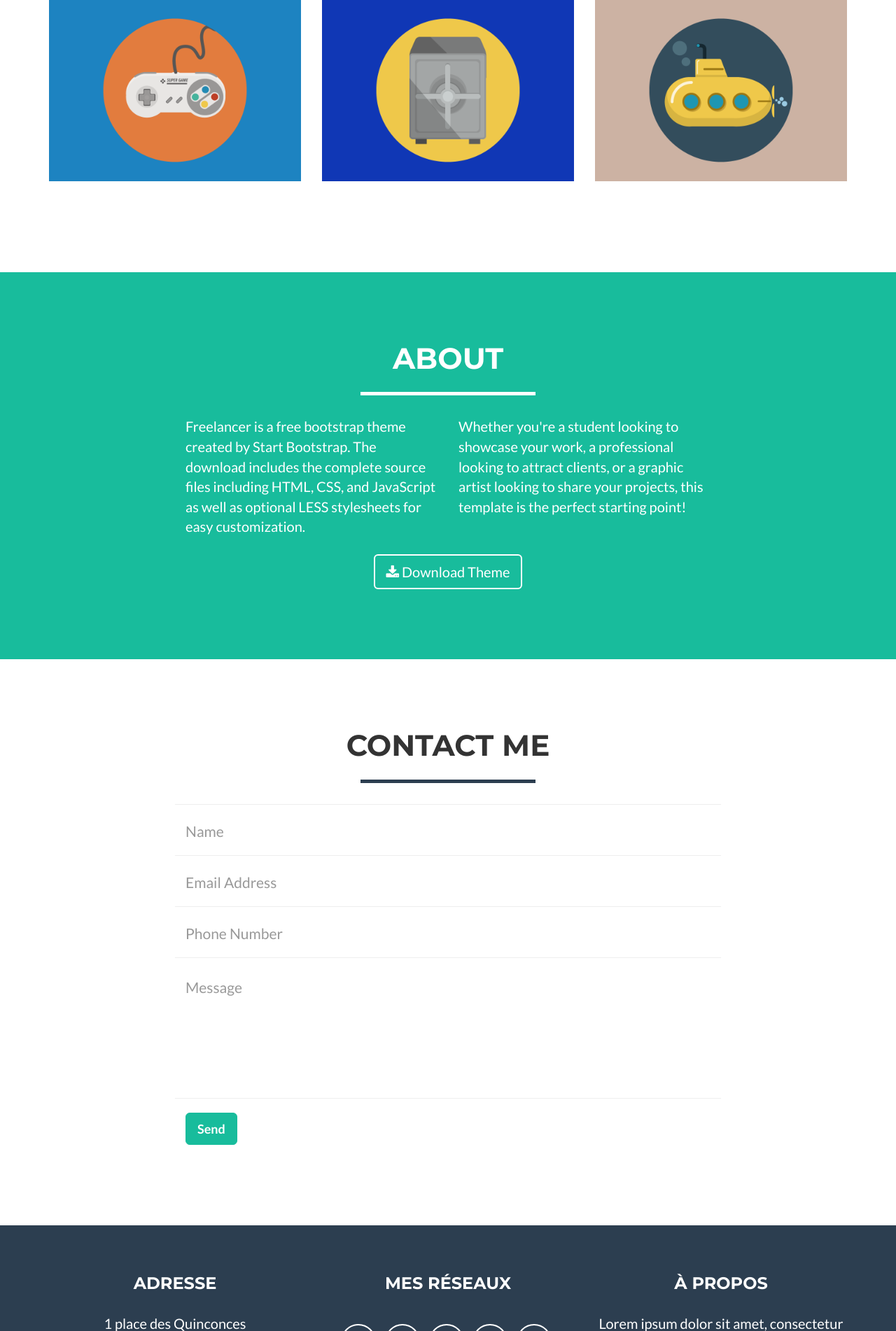
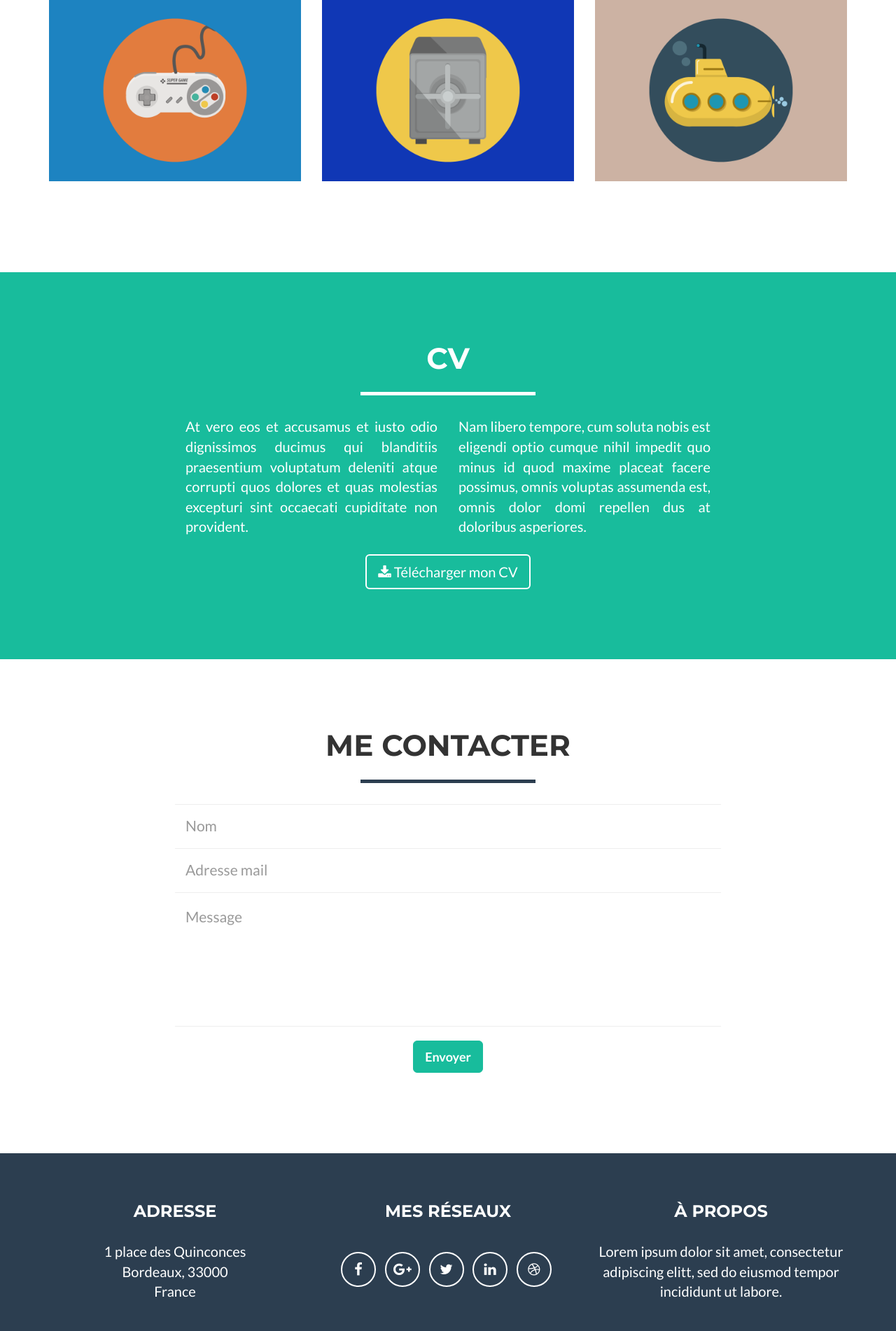
Before and after one commit to Chekaviah/openclassrooms-projet-5, a PHP site: page / in a window 1280 px wide. Shown: the part 1263-3165 px from the top of the page at 70% size. Run offline with PHP 8.4, Linux system fonts and the light colour scheme; some libraries are stand-ins or nearby versions.

Commit message:
homepage design

```diff
--- a/public/css/front.css
+++ b/public/css/front.css
@@ -321,6 +321,7 @@ section.success {
 	background: none;
 	box-shadow: none !important;
 	resize: none;
+	top: -8px;
 }
 
 .floating-label-form-group label {
@@ -666,3 +667,7 @@ fieldset[disabled] .btn-success.active {
 	color: #18BC9C;
 	text-decoration: underline;
 }
+
+#contact-form .btn-success {
+	margin-top: 20px;
+}
--- a/views/blog/home.twig
+++ b/views/blog/home.twig
@@ -98,20 +98,20 @@
 	<div class="container">
 		<div class="row">
 			<div class="col-lg-12 text-center">
-				<h2>About</h2>
+				<h2>CV</h2>
 				<hr class="star-light">
 			</div>
 		</div>
 		<div class="row">
 			<div class="col-lg-4 col-lg-offset-2">
-				<p>Freelancer is a free bootstrap theme created by Start Bootstrap. The download includes the complete source files including HTML, CSS, and JavaScript as well as optional LESS stylesheets for easy customization.</p>
+				<p class="text-justify">At vero eos et accusamus et iusto odio dignissimos ducimus qui blanditiis praesentium voluptatum deleniti atque corrupti quos dolores et quas molestias excepturi sint occaecati cupiditate non provident.</p>
 			</div>
 			<div class="col-lg-4">
-				<p>Whether you're a student looking to showcase your work, a professional looking to attract clients, or a graphic artist looking to share your projects, this template is the perfect starting point!</p>
+				<p class="text-justify">Nam libero tempore, cum soluta nobis est eligendi optio cumque nihil impedit quo minus id quod maxime placeat facere possimus, omnis voluptas assumenda est, omnis dolor domi repellen dus at doloribus asperiores.</p>
 			</div>
 			<div class="col-lg-8 col-lg-offset-2 text-center">
-				<a href="#" class="btn btn-lg btn-outline">
-					<i class="fa fa-download"></i> Download Theme
+				<a href="/files/cv.pdf" target="_blank" class="btn btn-lg btn-outline">
+					<i class="fa fa-download"></i> Télécharger mon CV
 				</a>
 			</div>
 		</div>
@@ -123,48 +123,34 @@
 	<div class="container">
 		<div class="row">
 			<div class="col-lg-12 text-center">
-				<h2>Contact Me</h2>
+				<h2>Me contacter</h2>
 				<hr class="star-primary">
 			</div>
 		</div>
 		<div class="row">
 			<div class="col-lg-8 col-lg-offset-2">
-				<!-- To configure the contact form email address, go to mail/contact_me.php and update the email address in the PHP file on line 19. -->
-				<!-- The form should work on most web servers, but if the form is not working you may need to configure your web server differently. -->
-				<form name="sentMessage" id="contactForm" novalidate>
+				<form id="contact-form" action="/mail" method="post">
 					<div class="row control-group">
 						<div class="form-group col-xs-12 floating-label-form-group controls">
-							<label>Name</label>
-							<input type="text" class="form-control" placeholder="Name" id="name" required data-validation-required-message="Please enter your name.">
-							<p class="help-block text-danger"></p>
+							<label>Nom</label>
+							<input type="text" class="form-control" placeholder="Nom" id="name" required>
 						</div>
 					</div>
 					<div class="row control-group">
 						<div class="form-group col-xs-12 floating-label-form-group controls">
-							<label>Email Address</label>
-							<input type="email" class="form-control" placeholder="Email Address" id="email" required data-validation-required-message="Please enter your email address.">
-							<p class="help-block text-danger"></p>
-						</div>
-					</div>
-					<div class="row control-group">
-						<div class="form-group col-xs-12 floating-label-form-group controls">
-							<label>Phone Number</label>
-							<input type="tel" class="form-control" placeholder="Phone Number" id="phone" required data-validation-required-message="Please enter your phone number.">
-							<p class="help-block text-danger"></p>
+							<label>Adresse mail</label>
+							<input type="email" class="form-control" placeholder="Adresse mail" id="email">
 						</div>
 					</div>
 					<div class="row control-group">
 						<div class="form-group col-xs-12 floating-label-form-group controls">
 							<label>Message</label>
-							<textarea rows="5" class="form-control" placeholder="Message" id="message" required data-validation-required-message="Please enter a message."></textarea>
-							<p class="help-block text-danger"></p>
+							<textarea rows="5" class="form-control" placeholder="Message" id="message"></textarea>
 						</div>
 					</div>
-					<br>
-					<div id="success"></div>
 					<div class="row">
-						<div class="form-group col-xs-12">
-							<button type="submit" class="btn btn-success btn-lg">Send</button>
+						<div class="form-group col-xs-12 text-center">
+							<button type="submit" class="btn btn-success btn-lg">Envoyer</button>
 						</div>
 					</div>
 				</form>
@@ -187,25 +173,25 @@
 			<div class="row">
 				<div class="col-lg-8 col-lg-offset-2">
 					<div class="modal-body">
-						<h2>Project Title</h2>
+						<h2>Projet #1</h2>
 						<hr class="star-primary">
 						<img src="img/portfolio/cabin.png" class="img-responsive img-centered" alt="">
-						<p>Use this area of the page to describe your project. The icon above is part of a free icon set by <a href="https://sellfy.com/p/8Q9P/jV3VZ/">Flat Icons</a>. On their website, you can download their free set with 16 icons, or you can purchase the entire set with 146 icons for only $12!</p>
+						<p>In sit amet purus ex. Donec ac enim vitae metus suscipit tincidunt non sed justo. Nulla dignissim in urna vel sagittis. Aliquam sit amet ex non mauris vehicula varius. Proin luctus lorem turpis, sed tristique lorem efficitur sed.</p>
 						<ul class="list-inline item-details">
 							<li>Client:
-								<strong><a href="http://startbootstrap.com">Start Bootstrap</a>
+								<strong><a href="#">Client #1</a>
 								</strong>
 							</li>
 							<li>Date:
-								<strong><a href="http://startbootstrap.com">April 2014</a>
+								<strong><a href="#">Juin 2017</a>
 								</strong>
 							</li>
 							<li>Service:
-								<strong><a href="http://startbootstrap.com">Web Development</a>
+								<strong><a href="#">Développement Web</a>
 								</strong>
 							</li>
 						</ul>
-						<button type="button" class="btn btn-default" data-dismiss="modal"><i class="fa fa-times"></i> Close</button>
+						<button type="button" class="btn btn-default" data-dismiss="modal"><i class="fa fa-times"></i> Fermer</button>
 					</div>
 				</div>
 			</div>
@@ -224,25 +210,25 @@
 			<div class="row">
 				<div class="col-lg-8 col-lg-offset-2">
 					<div class="modal-body">
-						<h2>Project Title</h2>
+						<h2>Projet #2</h2>
 						<hr class="star-primary">
 						<img src="img/portfolio/cake.png" class="img-responsive img-centered" alt="">
-						<p>Use this area of the page to describe your project. The icon above is part of a free icon set by <a href="https://sellfy.com/p/8Q9P/jV3VZ/">Flat Icons</a>. On their website, you can download their free set with 16 icons, or you can purchase the entire set with 146 icons for only $12!</p>
+						<p>In sit amet purus ex. Donec ac enim vitae metus suscipit tincidunt non sed justo. Nulla dignissim in urna vel sagittis. Aliquam sit amet ex non mauris vehicula varius. Proin luctus lorem turpis, sed tristique lorem efficitur sed.</p>
 						<ul class="list-inline item-details">
 							<li>Client:
-								<strong><a href="http://startbootstrap.com">Start Bootstrap</a>
+								<strong><a href="#">Client #2</a>
 								</strong>
 							</li>
 							<li>Date:
-								<strong><a href="http://startbootstrap.com">April 2014</a>
+								<strong><a href="#">Juillet 2017</a>
 								</strong>
 							</li>
 							<li>Service:
-								<strong><a href="http://startbootstrap.com">Web Development</a>
+								<strong><a href="#">Développement Web</a>
 								</strong>
 							</li>
 						</ul>
-						<button type="button" class="btn btn-default" data-dismiss="modal"><i class="fa fa-times"></i> Close</button>
+						<button type="button" class="btn btn-default" data-dismiss="modal"><i class="fa fa-times"></i> Fermer</button>
 					</div>
 				</div>
 			</div>
@@ -261,25 +247,25 @@
 			<div class="row">
 				<div class="col-lg-8 col-lg-offset-2">
 					<div class="modal-body">
-						<h2>Project Title</h2>
+						<h2>Projet #3</h2>
 						<hr class="star-primary">
 						<img src="img/portfolio/circus.png" class="img-responsive img-centered" alt="">
-						<p>Use this area of the page to describe your project. The icon above is part of a free icon set by <a href="https://sellfy.com/p/8Q9P/jV3VZ/">Flat Icons</a>. On their website, you can download their free set with 16 icons, or you can purchase the entire set with 146 icons for only $12!</p>
+						<p>In sit amet purus ex. Donec ac enim vitae metus suscipit tincidunt non sed justo. Nulla dignissim in urna vel sagittis. Aliquam sit amet ex non mauris vehicula varius. Proin luctus lorem turpis, sed tristique lorem efficitur sed.</p>
 						<ul class="list-inline item-details">
 							<li>Client:
-								<strong><a href="http://startbootstrap.com">Start Bootstrap</a>
+								<strong><a href="#">Client #3</a>
 								</strong>
 							</li>
 							<li>Date:
-								<strong><a href="http://startbootstrap.com">April 2014</a>
+								<strong><a href="#">Aout 2017</a>
 								</strong>
 							</li>
 							<li>Service:
-								<strong><a href="http://startbootstrap.com">Web Development</a>
+								<strong><a href="#">Création charte graphique</a>
 								</strong>
 							</li>
 						</ul>
-						<button type="button" class="btn btn-default" data-dismiss="modal"><i class="fa fa-times"></i> Close</button>
+						<button type="button" class="btn btn-default" data-dismiss="modal"><i class="fa fa-times"></i> Fermer</button>
 					</div>
 				</div>
 			</div>
@@ -298,25 +284,25 @@
 			<div class="row">
 				<div class="col-lg-8 col-lg-offset-2">
 					<div class="modal-body">
-						<h2>Project Title</h2>
+						<h2>Projet #4</h2>
 						<hr class="star-primary">
 						<img src="img/portfolio/game.png" class="img-responsive img-centered" alt="">
-						<p>Use this area of the page to describe your project. The icon above is part of a free icon set by <a href="https://sellfy.com/p/8Q9P/jV3VZ/">Flat Icons</a>. On their website, you can download their free set with 16 icons, or you can purchase the entire set with 146 icons for only $12!</p>
+						<p>In sit amet purus ex. Donec ac enim vitae metus suscipit tincidunt non sed justo. Nulla dignissim in urna vel sagittis. Aliquam sit amet ex non mauris vehicula varius. Proin luctus lorem turpis, sed tristique lorem efficitur sed.</p>
 						<ul class="list-inline item-details">
 							<li>Client:
-								<strong><a href="http://startbootstrap.com">Start Bootstrap</a>
+								<strong><a href="#">Client #4</a>
 								</strong>
 							</li>
 							<li>Date:
-								<strong><a href="http://startbootstrap.com">April 2014</a>
+								<strong><a href="#">Septembre 2017</a>
 								</strong>
 							</li>
 							<li>Service:
-								<strong><a href="http://startbootstrap.com">Web Development</a>
+								<strong><a href="#">Développement Web</a>
 								</strong>
 							</li>
 						</ul>
-						<button type="button" class="btn btn-default" data-dismiss="modal"><i class="fa fa-times"></i> Close</button>
+						<button type="button" class="btn btn-default" data-dismiss="modal"><i class="fa fa-times"></i> Fermer</button>
 					</div>
 				</div>
 			</div>
@@ -335,25 +321,25 @@
 			<div class="row">
 				<div class="col-lg-8 col-lg-offset-2">
 					<div class="modal-body">
-						<h2>Project Title</h2>
+						<h2>Projet #5</h2>
 						<hr class="star-primary">
 						<img src="img/portfolio/safe.png" class="img-responsive img-centered" alt="">
-						<p>Use this area of the page to describe your project. The icon above is part of a free icon set by <a href="https://sellfy.com/p/8Q9P/jV3VZ/">Flat Icons</a>. On their website, you can download their free set with 16 icons, or you can purchase the entire set with 146 icons for only $12!</p>
+						<p>In sit amet purus ex. Donec ac enim vitae metus suscipit tincidunt non sed justo. Nulla dignissim in urna vel sagittis. Aliquam sit amet ex non mauris vehicula varius. Proin luctus lorem turpis, sed tristique lorem efficitur sed.</p>
 						<ul class="list-inline item-details">
 							<li>Client:
-								<strong><a href="http://startbootstrap.com">Start Bootstrap</a>
+								<strong><a href="#">Client #5</a>
 								</strong>
 							</li>
 							<li>Date:
-								<strong><a href="http://startbootstrap.com">April 2014</a>
+								<strong><a href="#">Octobre 2017</a>
 								</strong>
 							</li>
 							<li>Service:
-								<strong><a href="http://startbootstrap.com">Web Development</a>
+								<strong><a href="#">Développement d'application</a>
 								</strong>
 							</li>
 						</ul>
-						<button type="button" class="btn btn-default" data-dismiss="modal"><i class="fa fa-times"></i> Close</button>
+						<button type="button" class="btn btn-default" data-dismiss="modal"><i class="fa fa-times"></i> Fermer</button>
 					</div>
 				</div>
 			</div>
@@ -372,25 +358,25 @@
 			<div class="row">
 				<div class="col-lg-8 col-lg-offset-2">
 					<div class="modal-body">
-						<h2>Project Title</h2>
+						<h2>Projet #6</h2>
 						<hr class="star-primary">
 						<img src="img/portfolio/submarine.png" class="img-responsive img-centered" alt="">
-						<p>Use this area of the page to describe your project. The icon above is part of a free icon set by <a href="https://sellfy.com/p/8Q9P/jV3VZ/">Flat Icons</a>. On their website, you can download their free set with 16 icons, or you can purchase the entire set with 146 icons for only $12!</p>
+						<p>In sit amet purus ex. Donec ac enim vitae metus suscipit tincidunt non sed justo. Nulla dignissim in urna vel sagittis. Aliquam sit amet ex non mauris vehicula varius. Proin luctus lorem turpis, sed tristique lorem efficitur sed.</p>
 						<ul class="list-inline item-details">
 							<li>Client:
-								<strong><a href="http://startbootstrap.com">Start Bootstrap</a>
+								<strong><a href="#">Client #6</a>
 								</strong>
 							</li>
 							<li>Date:
-								<strong><a href="http://startbootstrap.com">April 2014</a>
+								<strong><a href="#">Novembre 2017</a>
 								</strong>
 							</li>
 							<li>Service:
-								<strong><a href="http://startbootstrap.com">Web Development</a>
+								<strong><a href="#">Développement web</a>
 								</strong>
 							</li>
 						</ul>
-						<button type="button" class="btn btn-default" data-dismiss="modal"><i class="fa fa-times"></i> Close</button>
+						<button type="button" class="btn btn-default" data-dismiss="modal"><i class="fa fa-times"></i> Fermer</button>
 					</div>
 				</div>
 			</div>
```
